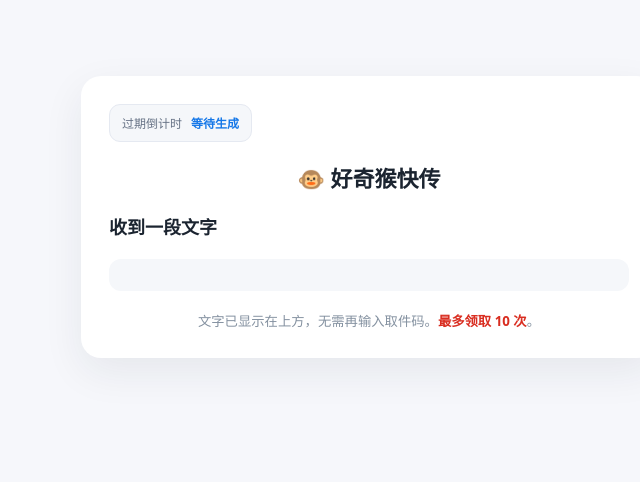
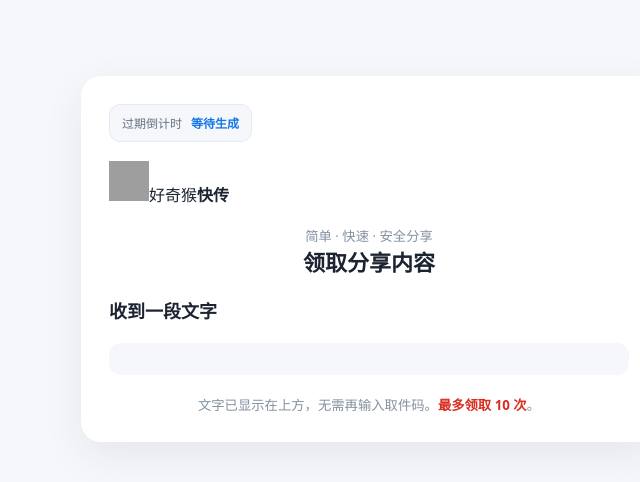
Before and after one commit to xiaohouzidoudou/hamoki-transfer, a Flask app: template templates/public_share.html in a window 1280 px wide. Shown: the top 482 px of the page, without its empty margins (271-911 px from the left). Run offline with Flask 3, Linux system fonts and the light colour scheme; the template is opened without the code that fills it, so the values that code supplies are empty; parts of the project's set-up code (start-up, migrations or seed data) failed here and were passed over; grey boxes are pictures that could not be loaded.

Commit message:
design: use official explorer monkey avatar on public pickup pages

```diff
--- a/templates/public_share.html
+++ b/templates/public_share.html
@@ -12,7 +12,8 @@
 <body class="public-share-page">
 <main>
   <div class="expiry-countdown" data-expiry-countdown data-expires="{{ expires }}" aria-label="文件过期倒计时"><span>过期倒计时</span><strong>计算中…</strong></div>
-  <h1 class="page-brand">🐵 好奇猴快传</h1>
+  <div class="public-brand"><img src="../static/hamoki-avatar.webp" alt="" width="40" height="40"><span>好奇猴<strong>快传</strong><small>简单 · 快速 · 安全分享</small></span></div>
+  <h1 class="page-brand">领取分享内容</h1>
   {% if has_file %}
   <div class="download-state" role="status" aria-live="polite">
     <span class="loading-ring" aria-hidden="true"></span>
```
